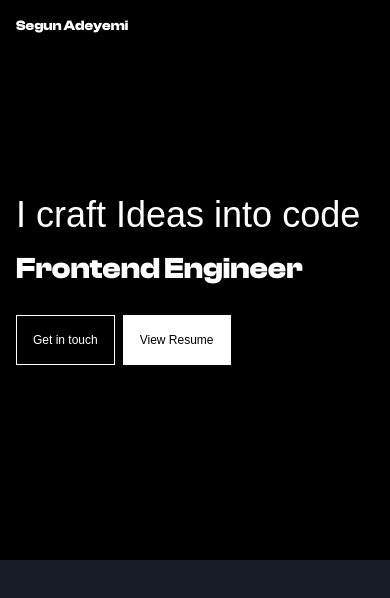
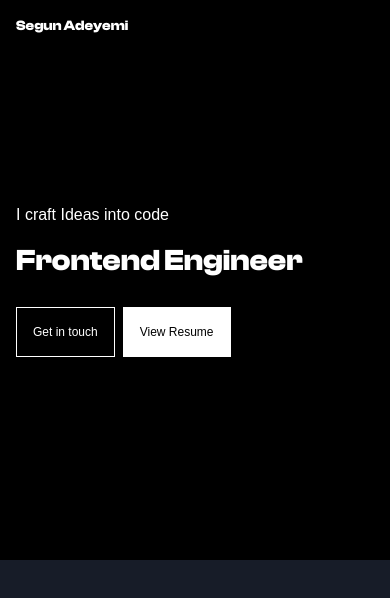
Before and after one commit to Zion98/portfolio-site-v1, a Next.js app: page /Hero in a window 390 px wide. Shown: the top 598 px of the page. Built offline with nearby package versions, Linux system fonts and the light colour scheme.

Commit message:
added new changes

```diff
--- a/src/pages/Hero.tsx
+++ b/src/pages/Hero.tsx
@@ -86,7 +86,9 @@ const Hero = () => {
             <div className="right__side bg-[#000] h-full w-full"></div>
           </header>
 
-          <p className="text-4xl text-white ">I craft Ideas into code</p>
+          <p className="text-base lg:text-4xl text-white ">
+            I craft Ideas into code
+          </p>
           <h2 className="my-4 font-clash text-3xl text-white font-[700]">
             Frontend Engineer
           </h2>
```
